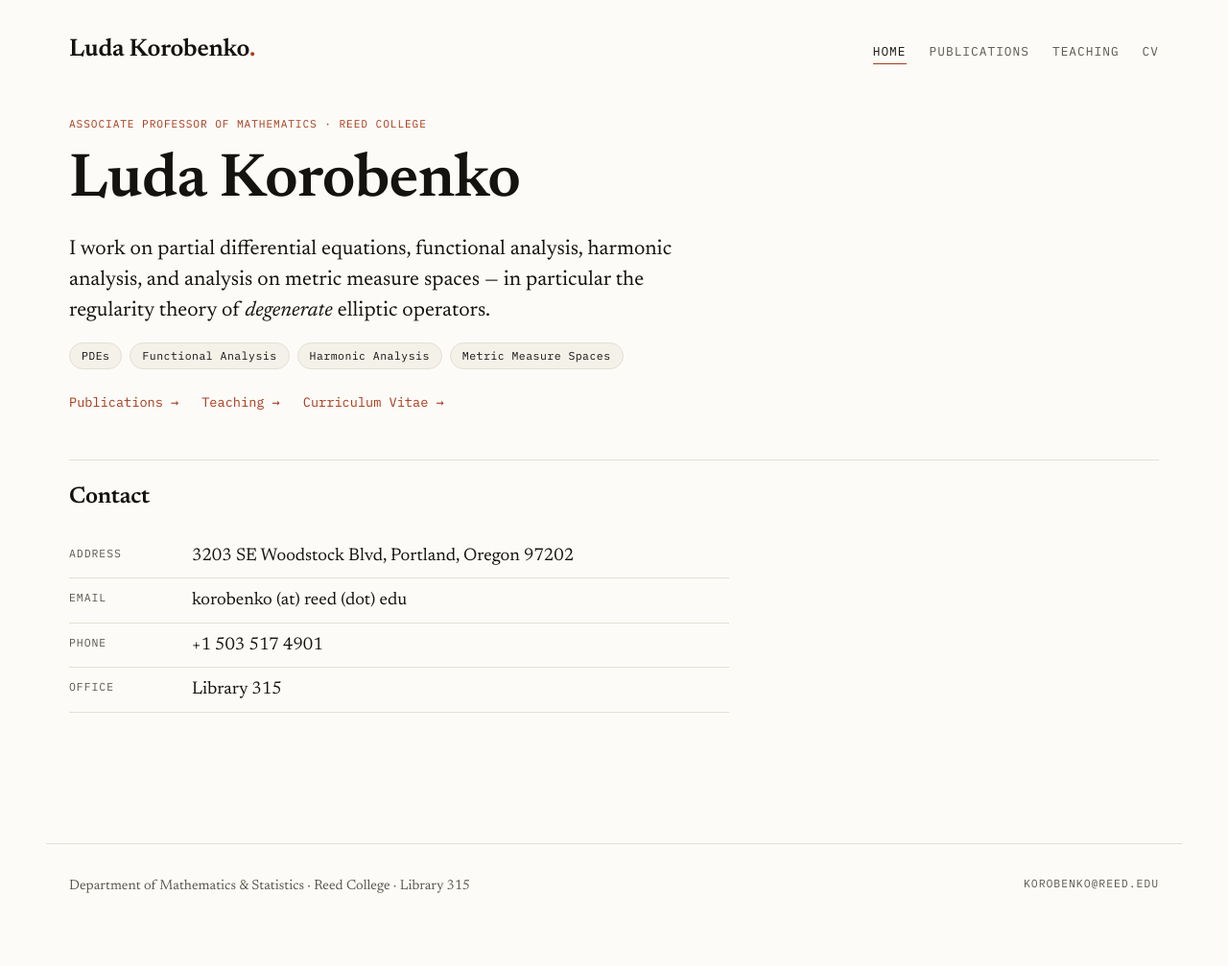
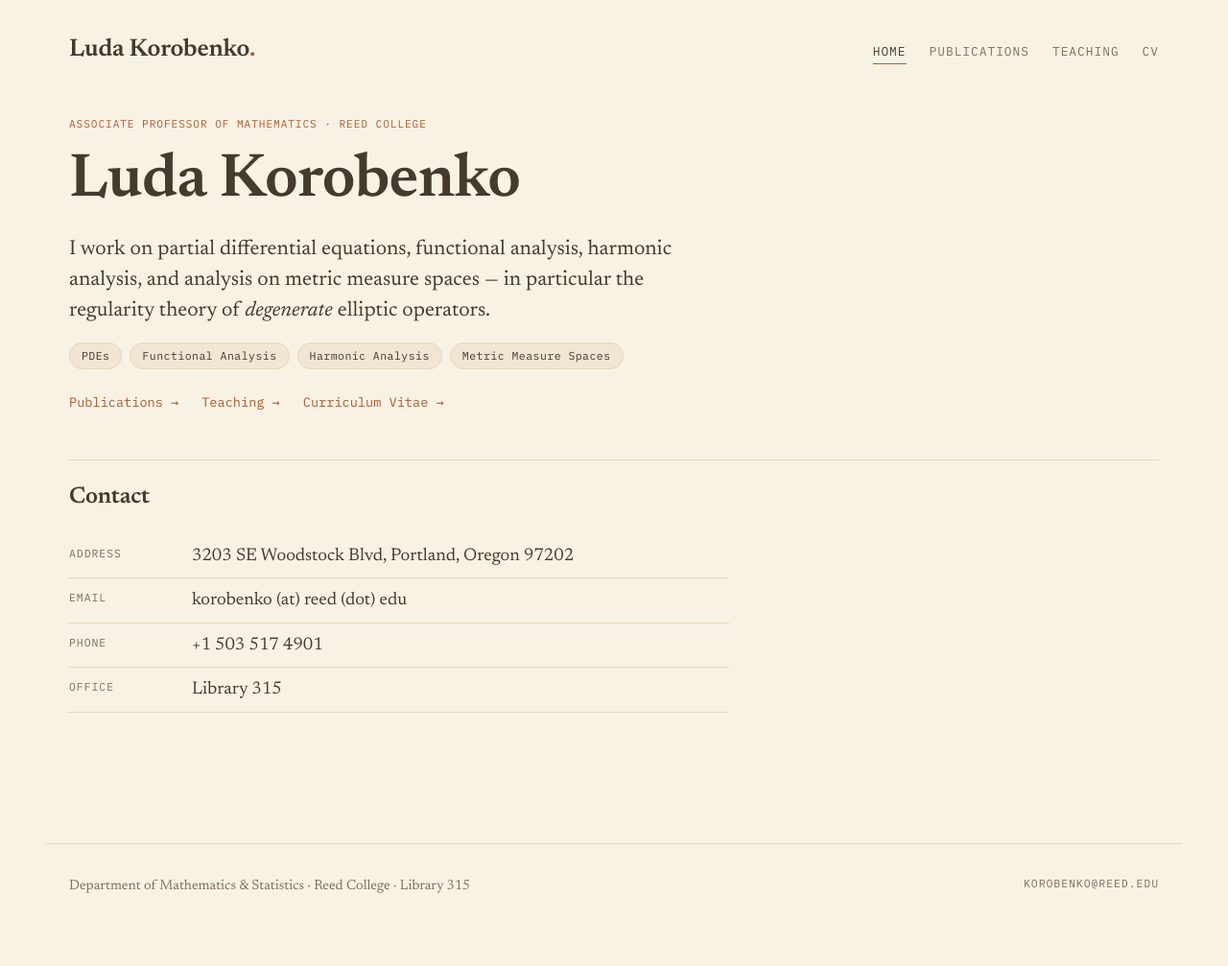
Before and after one commit to chhh/luda-website, a Jekyll site: the page built from index.md, in a window 1280 px wide. Shown: the whole page at 96% size. Built offline with Jekyll 4.4.1, drawn with Linux system fonts in a browser that asks for light colours.

Commit message:
softer colors

```diff
--- a/assets/css/style.css
+++ b/assets/css/style.css
@@ -1,29 +1,14 @@
-/* Luda Korobenko — warm academic design (inspired by e-infinity.space) */
+/* Luda Korobenko — autumn palette, light theme */
 
 :root {
-  --paper-light: #fcfbf8;
-  --paper-dark: #121213;
-  --paper-sunk-light: #f4f1e9;
-  --paper-sunk-dark: #191919;
-  --ink-light: #14130f;
-  --ink-dark: #edeae2;
-  --muted-light: #5a574d;
-  --muted-dark: #918c7e;
-  --rule-light: #e3dfd4;
-  --rule-dark: #2b2b28;
-  --accent-light: #a93b1b;
-  --accent-dark: #e8734a;
-  --accent-bg-light: #f5e9e3;
-  --accent-bg-dark: #241a16;
-
   color-scheme: light;
-  --paper: var(--paper-light);
-  --paper-sunk: var(--paper-sunk-light);
-  --ink: var(--ink-light);
-  --muted: var(--muted-light);
-  --rule: var(--rule-light);
-  --accent: var(--accent-light);
-  --accent-bg: var(--accent-bg-light);
+  --paper: #f8f2e5;      /* soft cream */
+  --paper-sunk: #f0e6d3; /* sunk cream for cards/chips */
+  --ink: #453a2e;        /* warm brown */
+  --muted: #7d6f5b;      /* warm taupe */
+  --rule: #e4d6ba;       /* faded tan */
+  --accent: #ad5d32;     /* burnt sienna */
+  --accent-bg: #f1e1cb;
 
   --serif: "Newsreader", "Newsreader Variable", Georgia, "Times New Roman", serif;
   --mono: "IBM Plex Mono", ui-monospace, "SF Mono", Menlo, Consolas, monospace;
@@ -33,19 +18,6 @@
   --measure: 66ch;
   --wide: 74rem;
   --tracking: .08em;
-}
-
-@media (prefers-color-scheme: dark) {
-  :root {
-    color-scheme: dark;
-    --paper: var(--paper-dark);
-    --paper-sunk: var(--paper-sunk-dark);
-    --ink: var(--ink-dark);
-    --muted: var(--muted-dark);
-    --rule: var(--rule-dark);
-    --accent: var(--accent-dark);
-    --accent-bg: var(--accent-bg-dark);
-  }
 }
 
 *, *::before, *::after { box-sizing: border-box; }
```
